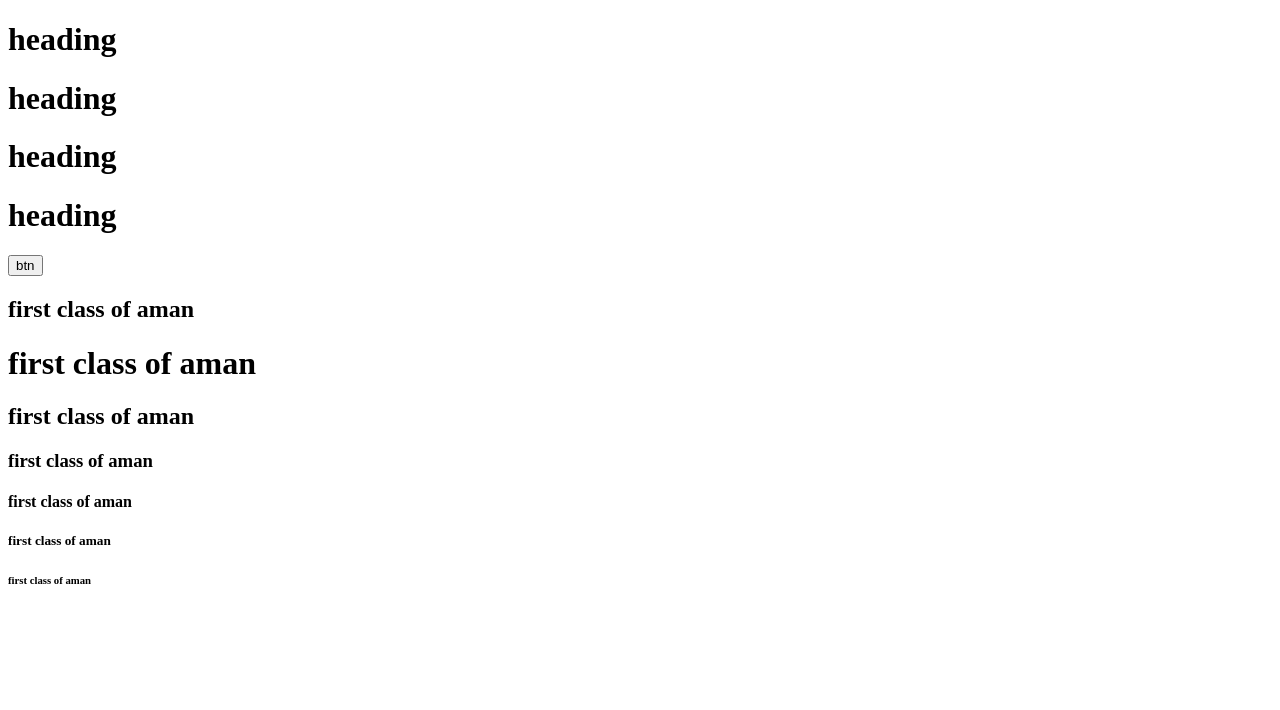
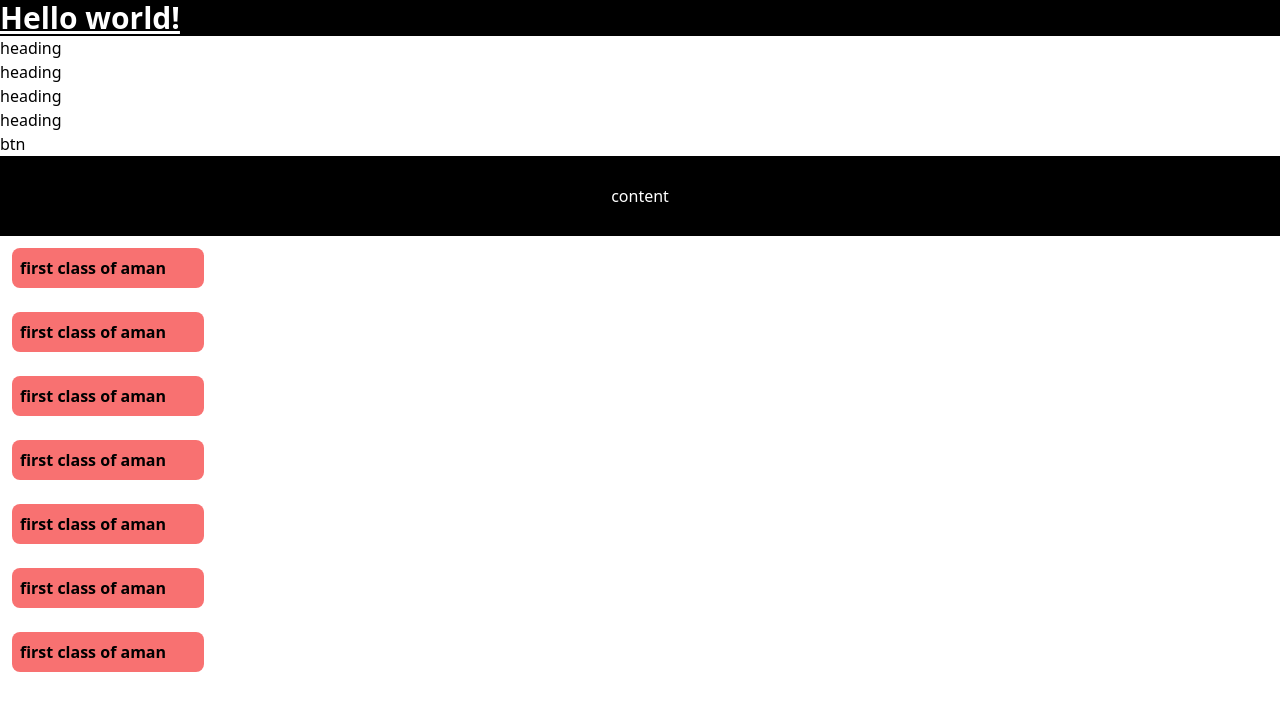
Before and after one commit to Amanpreet-2004/fullstack, a website: page 8july.html in a window 1280 px wide. Drawn offline with nearby package versions, Linux system fonts and the light colour scheme.

Commit message:
tailwind intro

```diff
--- a/8july.html
+++ b/8july.html
@@ -3,9 +3,14 @@
 <head>
     <meta charset="UTF-8">
     <meta name="viewport" content="width=device-width, initial-scale=1.0">
+    <script src="https://cdn.tailwindcss.com"></script>
     <title>Document</title>
 </head>
 <body>
+
+    <h1 class="text-3xl bg-black text-white font-bold underline">
+        Hello world!
+    </h1>
 
     <h1 class="h11">heading</h1>
     <h1 class="h11">heading</h1>
@@ -14,15 +19,21 @@
     <button onclick={remove()}>btn</button>
 
 
-    <div class="aman">
+    <div class="bg-black text-white px-2 h-20 flex items-center justify-center">
+        content
+    </div>
 
-        <h2>first class of aman</h2>
-        <h1>first class of aman</h1>
-        <h2>first class of aman</h2>
-        <h3>first class of aman</h3>
-        <h4>first class of aman</h4>
-        <h5>first class of aman</h5>
-        <h6>first class of aman</h6>
+
+    <!-- <div class="grid grid-cols-4"> -->
+        <div class="flex flex-col">
+
+        <h2 class="bg-red-400 m-3 p-2 font-bold w-48 rounded-lg">first class of aman</h2>
+        <h1 class="bg-red-400 m-3 p-2 font-bold w-48 rounded-lg">first class of aman</h1>
+        <h1 class="bg-red-400 m-3 p-2 font-bold w-48 rounded-lg">first class of aman</h2>
+        <h3 class="bg-red-400 m-3 p-2 font-bold w-48 rounded-lg">first class of aman</h3>
+        <h4 class="bg-red-400 m-3 p-2 font-bold w-48 rounded-lg">first class of aman</h4>
+        <h5 class="bg-red-400 m-3 p-2 font-bold w-48 rounded-lg">first class of aman</h5>
+        <h6 class="bg-red-400 m-3 p-2 font-bold w-48 rounded-lg">first class of aman</h6>
     </div>
 
 
--- /dev/null
+++ b/input.css
@@ -0,0 +1,3 @@
+@tailwind base;
+@tailwind components;
+@tailwind utilities;
--- /dev/null
+++ b/package.json
@@ -0,0 +1,5 @@
+{
+  "devDependencies": {
+    "tailwindcss": "^3.4.4"
+  }
+}
--- /dev/null
+++ b/tailwind.config.js
@@ -0,0 +1,8 @@
+/** @type {import('tailwindcss').Config} */
+module.exports = {
+  content: ["./src/**/*.{html,js}"],
+  theme: {
+    extend: {},
+  },
+  plugins: [],
+}
```
Also changed, not shown: 8julynotes.txt (+41 -0 lines), output.css (added), 1 other file.
